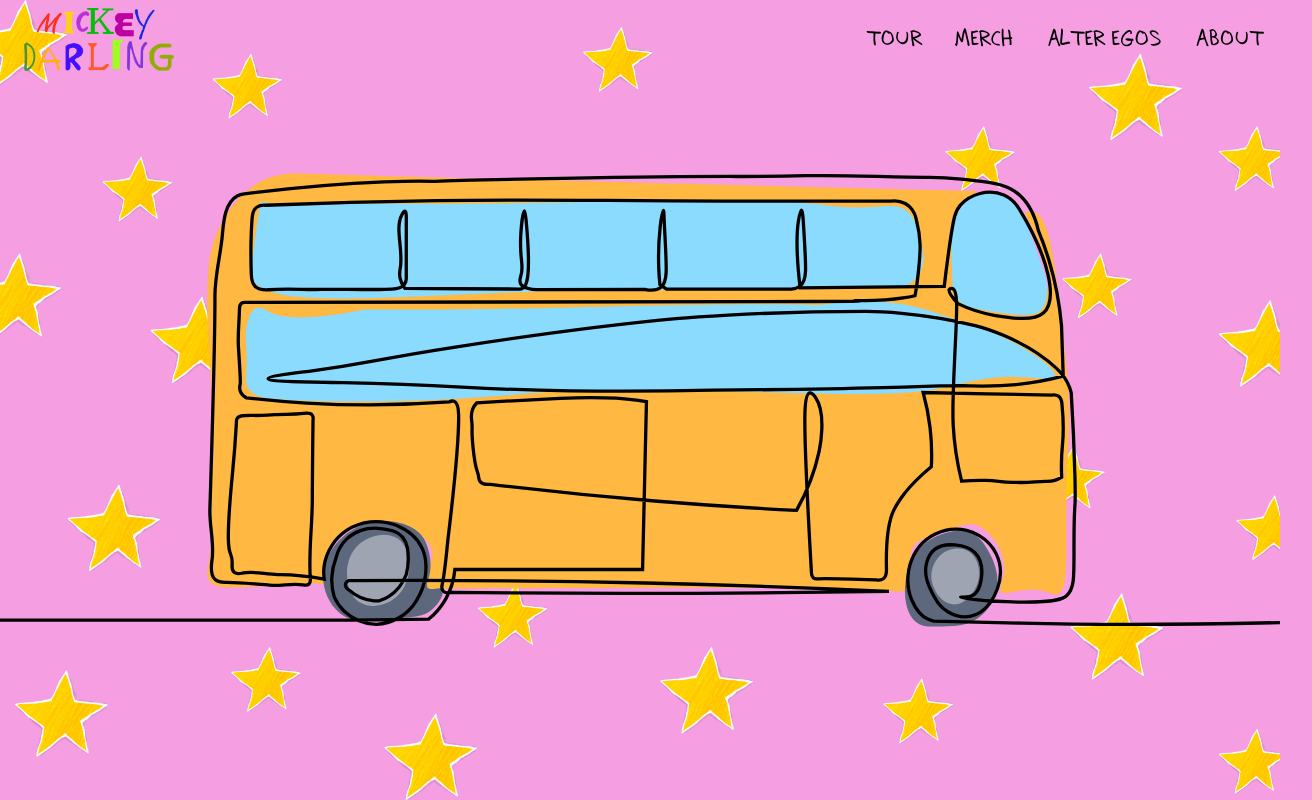
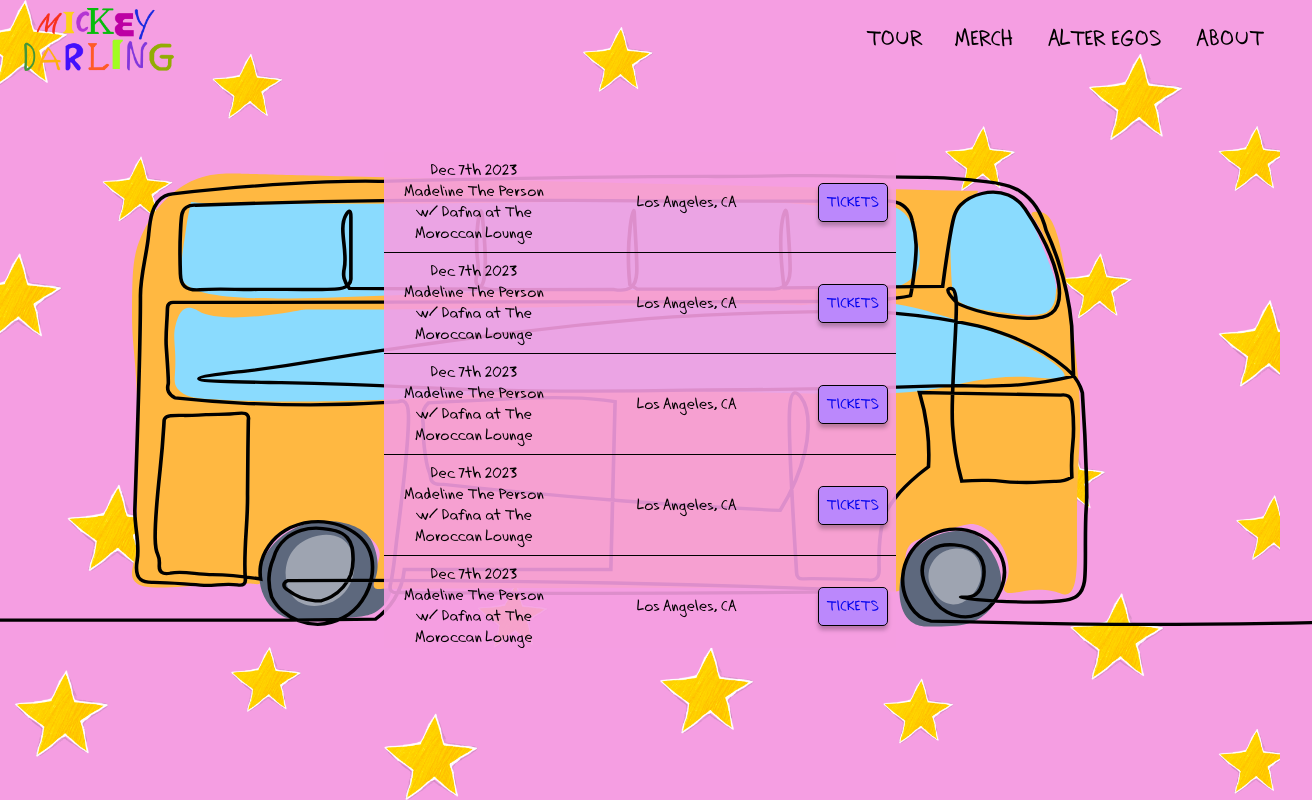
Before and after one commit to dafnamargalit/mickeydarling, a Next.js app: page /tour in a window 1280 px wide. Shown: the whole page, 1312 px wide, since content can reach past the window. Built offline with nearby package versions, Linux system fonts and the light colour scheme.

Commit message:
tour list

```diff
--- a/pages/tour.js
+++ b/pages/tour.js
@@ -3,9 +3,49 @@ import { Bus, BusFill } from 'assets';
 import { useState, useEffect } from 'react';
 import Image from 'next/image';
 import multipleStars from 'assets/multipleStars.png';
+import Link from 'next/link';
 
 export default function Tour() {
   var [busPathLength, setBusPathLength] = useState(null);
+
+  const shows = [
+    {
+        title: 'Madeline The Person w/ Dafna at The Moroccan Lounge',
+        date: 'Dec 7th 2023',
+        location: 'Los Angeles, CA',
+        link: 'https://www.ticketmaster.com/madeline-the-person-los-angeles-california-12-07-2023/event/09005F35F28047BC'
+    },
+    {
+      title: 'Madeline The Person w/ Dafna at The Moroccan Lounge',
+      date: 'Dec 7th 2023',
+      location: 'Los Angeles, CA',
+      link: 'https://www.ticketmaster.com/madeline-the-person-los-angeles-california-12-07-2023/event/09005F35F28047BC'
+  },
+  {
+    title: 'Madeline The Person w/ Dafna at The Moroccan Lounge',
+    date: 'Dec 7th 2023',
+    location: 'Los Angeles, CA',
+    link: 'https://www.ticketmaster.com/madeline-the-person-los-angeles-california-12-07-2023/event/09005F35F28047BC'
+},
+{
+  title: 'Madeline The Person w/ Dafna at The Moroccan Lounge',
+  date: 'Dec 7th 2023',
+  location: 'Los Angeles, CA',
+  link: 'https://www.ticketmaster.com/madeline-the-person-los-angeles-california-12-07-2023/event/09005F35F28047BC'
+},
+{
+  title: 'Madeline The Person w/ Dafna at The Moroccan Lounge',
+  date: 'Dec 7th 2023',
+  location: 'Los Angeles, CA',
+  link: 'https://www.ticketmaster.com/madeline-the-person-los-angeles-california-12-07-2023/event/09005F35F28047BC'
+},
+{
+title: 'Madeline The Person w/ Dafna at The Moroccan Lounge',
+date: 'Dec 7th 2023',
+location: 'Los Angeles, CA',
+link: 'https://www.ticketmaster.com/madeline-the-person-los-angeles-california-12-07-2023/event/09005F35F28047BC'
+},
+]
 
   useEffect(() => {
     var path = document.querySelector('.Bus');
@@ -13,14 +53,29 @@ export default function Tour() {
     if (path){
       setBusPathLength(path.getTotalLength());
     }
-    console.log(busPathLength);
   });
 
   return (
       <Container>
-            <Image src={multipleStars} layout="fill" objectFit="cover" alt="stars" priority />
+        <Image src={multipleStars} layout="fill" objectFit="cover" alt="stars" priority />
         <TourBus pathLength={busPathLength} />
         <BusColor />
+        <Header>
+        </Header>
+        <TourList>
+            {shows.map((show, index) => (
+                <ListItem key={index}>
+                    <ListSection>
+                        <Title>{show.date}</Title>
+                        <Title>{show.title}</Title>
+                    </ListSection>
+                    <p>{show.location}</p>
+                    <TicketButton href={show.link}>
+                        TICKETS
+                    </TicketButton>
+                </ListItem>
+            ))}
+        </TourList>
       </Container>
   );
 }
@@ -31,7 +86,19 @@ const Container = styled.div`
     justify-content: center;
     flex-direction: column;
     height: 100vh;
+    top: 0;
     overflow: hidden;
+`;
+
+const Header = styled.div`
+    display: flex;
+    align-items: center;
+    justify-content: center;
+    width: 100vw;
+
+    @media (max-width: 768px) {
+        height: 20vh;
+    }
 `;
 
 const BusColor = styled(BusFill)`
@@ -39,6 +106,8 @@ width: 100vw;
 height: 100vh;
 z-index: 0;
 position: absolute;
+left: -2.5vw;
+transform: scaleX(1.1);
 `;
 
 const TourBus = styled(Bus)`
@@ -46,6 +115,8 @@ width: 100vw;
 height: 100vh;
 z-index: 1;
 position: absolute;
+left: -2.5vw;
+transform: scaleX(1.1);
 & path {
     fill: none;
     stroke: #000;
@@ -54,7 +125,7 @@ position: absolute;
     stroke-dashoffset: ${props => -props.pathLength};
     stroke-linecap: round;
     stroke-miter-limit: 10;
-    animation: dash 3s linear;
+    animation: dash 2s linear;
     animation-fill-mode: forwards;
     keypoints: 1, 0;
     keytimes: 0, 1;
@@ -66,3 +137,65 @@ position: absolute;
     }
 }
 `;
+
+const TourList = styled.div`
+  display: flex;
+  align-items: center;
+  flex-direction: column;
+  width: 40vw;
+  height: 62vh;
+  background: rgba(245, 158, 226, 0.90);
+  z-index: 2;
+  overflow-y: scroll;
+
+  &::-webkit-scrollbar {
+    display: none;
+  }
+  -ms-overflow-style: none;  /* IE and Edge */
+  scrollbar-width: none;  /* Firefox */
+
+  @media (max-width: 768px) {
+    width: 100vw;
+    height: 100vh;
+    background: rgba(245, 158, 226, 0.70);
+  }
+`;
+
+const ListItem = styled.div`
+  display: flex;
+  align-items: center;
+  justify-content: space-between;
+  padding: 0.5rem;
+  border-bottom: 1px solid #000;
+`;
+
+const ListSection = styled.div`
+  display: flex;
+  align-items: center;
+  justify-content: center;
+  flex-direction: column;
+  text-align: center;
+  width: 33%;
+`;
+
+const Title = styled.p`
+  margin: 0;
+`;
+
+const TicketButton = styled(Link)`
+  display: flex;
+  align-items: center;
+  justify-content: center;
+  text-decoration: none;
+  border-radius: 5px;
+  padding: 0.5rem;
+  border: 1px solid #000;
+  background: #BB88FC;
+  box-shadow: 0px 4px 4px 0px rgba(0, 0, 0, 0.25);
+
+  &:hover {
+    background: #BB88FD;
+    transform: scale(1.05);
+    transition: all 0.5s ease;
+  }
+`;
```
